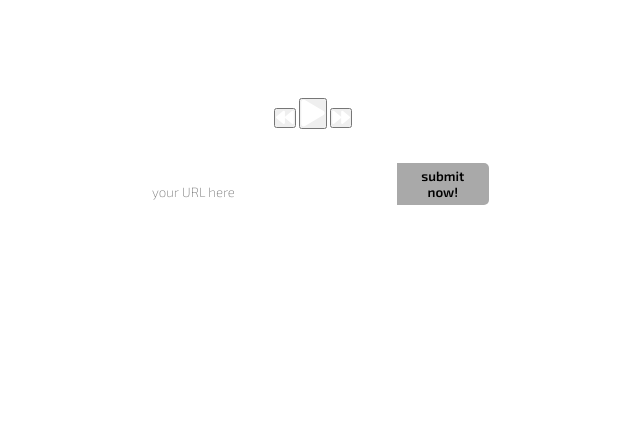
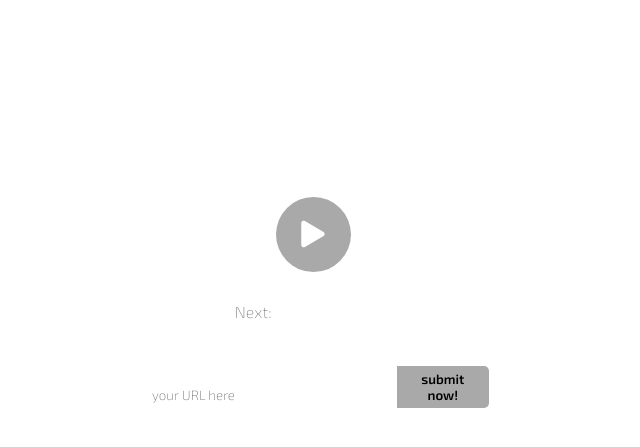
Before and after one commit to diioli/front-1, a plain HTML site: page index.html in a window 1280 px wide. Shown: the part 241-688 px from the top of the page, without its empty margins (327-967 px from the left). Drawn offline with Linux system fonts and the light colour scheme.

Commit message:
pequenos ajustes

```diff
--- a/index.html
+++ b/index.html
@@ -50,7 +50,7 @@
             <div class="player">
                 <div class="song-details">
                     <h2 id="song-title">Lorem ipsum dolor</h2>
-                    <h3 id="song-artist">By diioli</h3>
+                    <h3 id="song-artist">artist: diioli</h3>
                 <audio id="music-player" src=""></audio>
                 <div class="player-controls">
                     <button id="prev-btn" class="skip-btn"><i class="fas fa-backward fa-lg"></i></button>
--- a/scripts.js
+++ b/scripts.js
@@ -25,8 +25,8 @@ window.onload = () => {
             img_path: './images/uno.jpg'
         },
         {
-            title: 'charlie´s ghosts',
-            artist: 'by diioli',
+            title: 'charlie/s ghosts',
+            artist: 'diioli',
             song_path: 'audio/charlies-ghosts.mp3',
             img_path: './images/uno.jpg'
         },
@@ -84,8 +84,8 @@ window.onload = () => {
 
         //song_img_el.style = "background-image: url('" + song.img_path + "')";
         song_title_el.innerText = song.title;
-        song_artist_el.innerText = song.artist;
-        song_next_up_el.innerText = songs[next_song_index].title + " by " +  songs[next_song_index].artist;
+        //song_artist_el.innerText = song.artist;
+        song_next_up_el.innerText = songs[next_song_index].title;
 
     // define o caminho para acessar a pasta com as musicas
     audio_player.src = song.song_path;
--- a/style1.css
+++ b/style1.css
@@ -42,7 +42,7 @@ header ul li a:hover {
 }
 .container .name h1 {
     font-size: 60px;
-    margin-bottom: 7px;
+    margin-bottom: 30px;
 }
 .container .name h5 {
     font-size: 25px;
@@ -55,7 +55,7 @@ header ul li a:hover {
     font-size: 40px;
     cursor: pointer;
     padding: -10px;
-    margin-top: 0px;
+    margin-top: 10px;
     animation: blink 1s steps(5, start) infinite;
 }
 @keyframes blink {
@@ -117,9 +117,88 @@ header ul li a:hover {
 
 }
 
-.player audio {
-    margin: 20px;
+.player {
+    margin: 0px;
+
+
 }
+.song-details {
+    text-align: center;
+    margin-bottom: 30px;
+}
+
+.song-details h2 {
+    font-size: 24px;
+    font-weight: 600;
+    color: #ffffff;
+    margin-top: 50px;
+}
+
+.song-details h3 {
+    font-size: 16px;
+    font-weight: 500;
+    color: #fff;
+}
+
+.player-controls {
+    display: flex;
+    align-items: center;
+    justify-content: center;
+    margin: 30px;
+}
+
+.player-controls .play {
+    display: flex;
+    align-items: center;
+    justify-content: center;
+    width: 75px;
+    height: 75px;
+    border-radius: 50%;
+    background-color: #a9a9a9;
+    color: #101010;
+    margin: 0 30px;
+
+    border: none;
+    appearance: none;
+    outline: none;
+    cursor: pointer;
+
+    /*box-shadow: 0px 6px 12px rgba(248, 252, 33, 0.6);*/
+    transition: 0.4s;
+}
+
+.player-controls .skip-btn {
+    background: none;
+    border: none;
+    appearance: none;
+    cursor: pointer;
+    outline: none;
+
+    color: #CCC;
+}
+
+.player-controls .play:hover {
+    box-shadow: 0px 2px 20px rgba(243, 243, 235, 0.6);
+}
+
+.player-controls .skip-btn:hover {
+    box-shadow: 0px 2px 20px rgba(243, 243, 235, 0.6);
+}
+
+.next-up p {
+    color: #888;
+    text-align: center;
+    font-weight: 500;
+    font-size: 16px;
+}
+
+.next-up p span {
+    font-weight: 400;
+    font-style: italic;
+}
+
+
+
 @media only screen and (max-width: 770px){
     .form {
         width: 100%;
```
